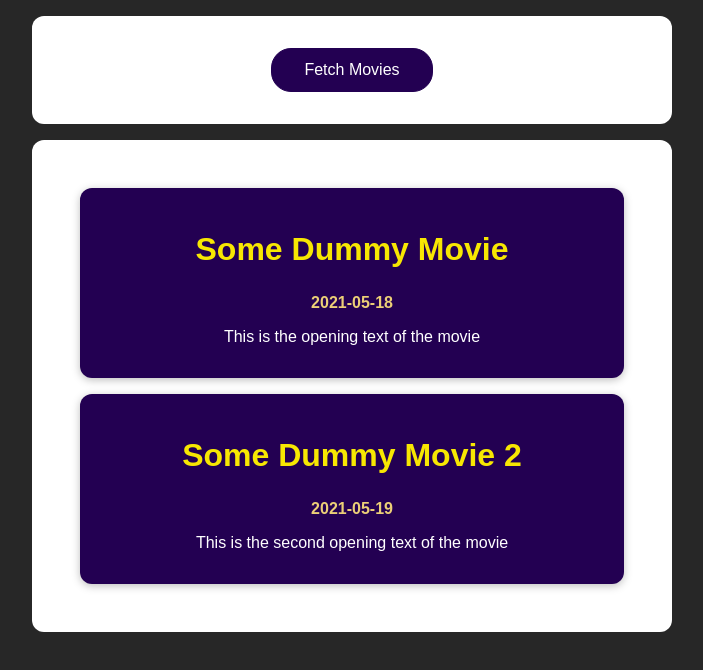
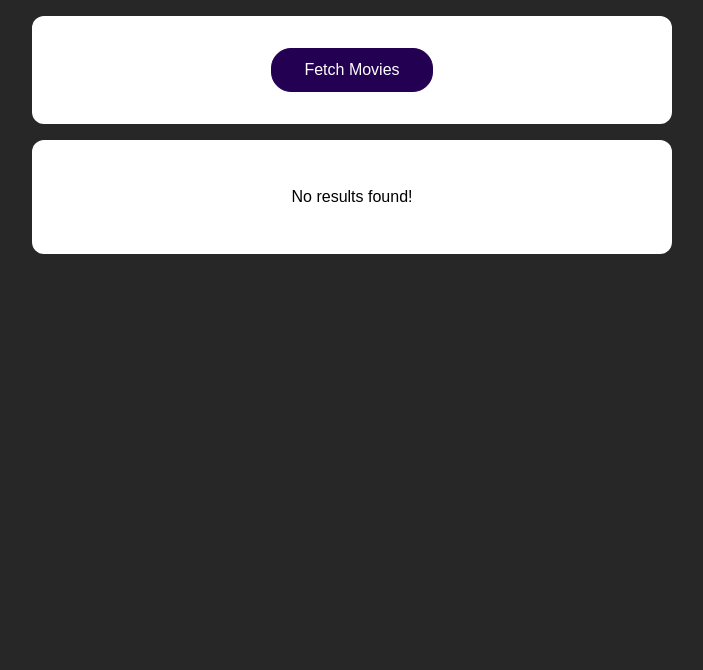
Before and after one commit to codecygen/047_React-HTTP_Request-Database_Connection, a React (Create React App) app: page / in a window 1280 px wide. Shown: the top 670 px of the page, without its empty margins (288-991 px from the left). Built offline with nearby package versions, Linux system fonts and the light colour scheme.

Commit message:
error handling is covered with

```diff
--- a/src/App.js
+++ b/src/App.js
@@ -1,31 +1,99 @@
-import React from 'react';
+import React, { useState } from 'react';
 
 import MoviesList from './components/MoviesList';
 import './App.css';
 
 function App() {
-  const dummyMovies = [
-    {
-      id: 1,
-      title: 'Some Dummy Movie',
-      openingText: 'This is the opening text of the movie',
-      releaseDate: '2021-05-18',
-    },
-    {
-      id: 2,
-      title: 'Some Dummy Movie 2',
-      openingText: 'This is the second opening text of the movie',
-      releaseDate: '2021-05-19',
-    },
-  ];
+
+  const [movies, setMovies] = useState([]);
+  // React-HTTP_Request-Loadig_State
+  const [isLoading, setIsloading] = useState(false);
+  const [error, setError] = useState(null);
+
+  // React-HTTP_Request-Fetch_API
+  const fetchMoviesHandler = async () => {
+    // React-HTTP_Request-Loadig_State
+    // loading starts here
+    setIsloading(true);
+    // We want to make sure we clear any previous errors here.
+    setError(null);
+
+    try {
+      const response = await fetch('https://swapi.py4e.com/api/film');
+      const data = await response.json();
+
+      // data.results coming from the API object key, results is the key
+      // Check out the link to see it.
+      // Here we will transform the keys into the keys that we use in our
+      // props in "MoviesList.js"
+      const transformedMovies = data.results.map(movieData => {
+        return {
+          id: movieData.episode_id,
+          title: movieData.title,
+          openingText: movieData.opening_crawl,
+          releaseDate: movieData.release_date
+        };
+      });
+
+      setMovies(transformedMovies);
+      // React-HTTP_Request-Loadig_State
+      // loading ends here
+      setIsloading(false);
+    } catch (error) {
+
+    }
+  }
+
+
+  // // Alternative asyncronous function handling
+  // // React-HTTP_Request-Fetch_API
+  // const fetchMoviesHandler = () => {
+  //   // loading starts here
+  //   setIsloading(true);
+  //   // We want to make sure we clear any previous errors here.
+  //   setError(null);
+  //   // Here the default behaviour is get request
+  //   // Default behavior of fetch API is GET request
+  //   // 'then()' section is for asyncronous function.
+  //   // Because getting the result of GET request
+  //   // might take some time.
+  //   // 'catch()' section is to catch any potential errors.
+  //   // There are 2 'then' chains here, first one transforms the
+  //   // json format to an object, second one
+  //   fetch('https://swapi.py4e.com/api/films').then(response => {
+  //     return response.json();
+  //   }).then(data => {
+  //     // data.results coming from the API object key, results is the key
+  //     // Check out the link to see it.
+  //     // Here we will transform the keys into the keys that we use in our
+  //     // props in "MoviesList.js"
+  //     const transformedMovies = data.results.map(movieData => {
+  //       return {
+  //         id: movieData.episode_id,
+  //         title: movieData.title,
+  //         openingText: movieData.opening_crawl,
+  //         releaseDate: movieData.release_date
+  //       };
+  //     });
+
+  //     setMovies(transformedMovies);
+  //     // loading ends here
+  //     setIsloading(false);
+  //   });
+  // }
 
   return (
     <React.Fragment>
       <section>
-        <button>Fetch Movies</button>
+        <button onClick={fetchMoviesHandler}>Fetch Movies</button>
       </section>
       <section>
-        <MoviesList movies={dummyMovies} />
+        {/* React-HTTP_Request-Loadig_State */}
+        {!isLoading && movies.length > 0 && <MoviesList movies={movies} />}
+        {/* React-HTTP_Request-Loadig_State */}
+        {!isLoading && movies.length === 0 && <p>No results found!</p>}
+        {/* React-HTTP_Request-Loadig_State */}
+        {isLoading && <p>Loading...</p>}
       </section>
     </React.Fragment>
   );
```
Also changed, not shown: 1 other file (tests, documents, lock files or other folders).
